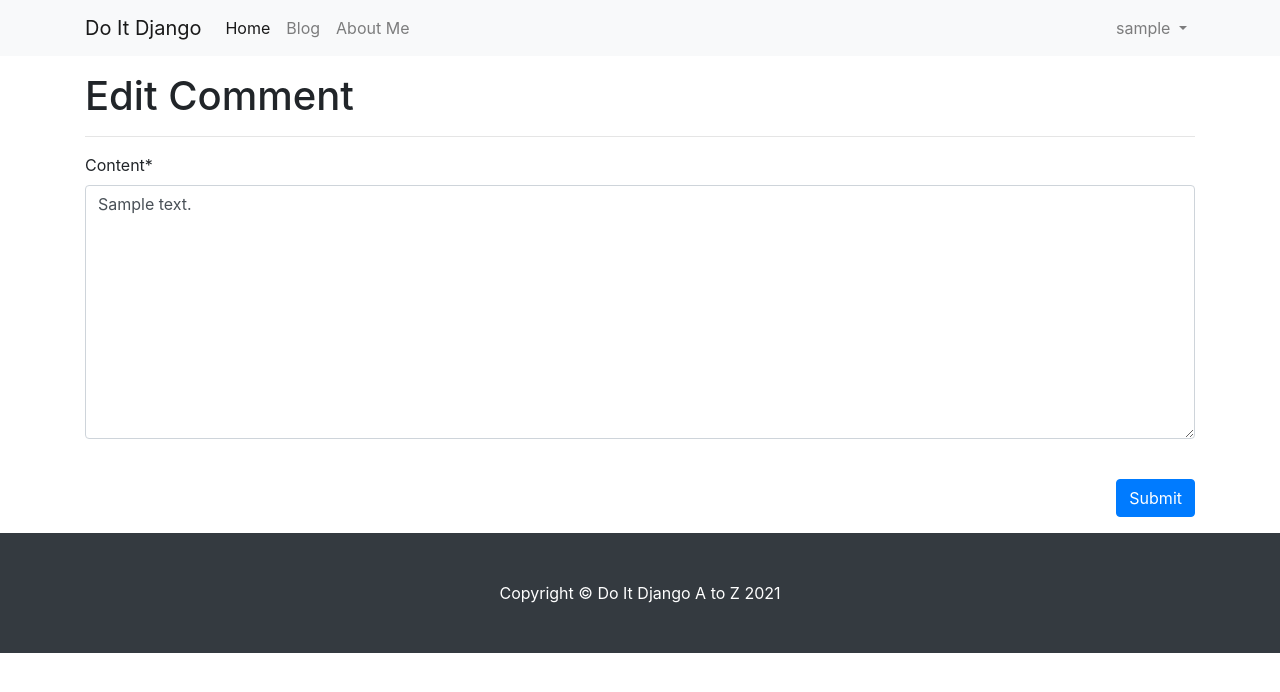
After one commit to ssohee98/My-Chicken-Shop, a Django app: page /shop/update_comment/1/ in a window 1280 px wide. The commit adds this page. Shown: the top 692 px of the page. Run offline with Django 3.2, Linux system fonts and the light colour scheme; a user stored in the database is signed in; tables that the repository leaves empty hold one stand-in row (values such as "Sample post"); some libraries are stand-ins or nearby versions.

Commit message:
comment-form으로 댓글 작성&수정&삭제 기능 구현

```diff
--- a/shop/admin.py
+++ b/shop/admin.py
@@ -1,7 +1,9 @@
 from django.contrib import admin
-from .models import Menu, Category
+from markdownx.admin import MarkdownxModelAdmin
+from .models import Menu, Category, Comment
 
-admin.site.register(Menu)
+admin.site.register(Menu, MarkdownxModelAdmin)
+admin.site.register(Comment)
 
 
 class CategoryAdmin(admin.ModelAdmin):
--- /dev/null
+++ b/shop/forms.py
@@ -0,0 +1,8 @@
+from .models import Comment
+from django import forms
+
+
+class CommentForm(forms.ModelForm):
+    class Meta:
+        model = Comment
+        fields = ('content',)
--- a/shop/models.py
+++ b/shop/models.py
@@ -37,3 +37,16 @@ class Menu(models.Model):
 
     def get_content_markdown(self):
         return markdown(self.content)
+
+class Comment(models.Model):
+    menu = models.ForeignKey(Menu, on_delete=models.CASCADE)
+    author = models.ForeignKey(User, on_delete=models.CASCADE)
+    content = models.TextField()
+    created_at = models.DateTimeField(auto_now_add=True)
+    modified_at = models.DateTimeField(auto_now=True)
+
+    def __str__(self):
+        return f'{self.author}::{self.content}'
+
+    def get_absolute_url(self):
+        return f'{self.menu.get_absolute_url()}#comment-{self.pk}'
--- /dev/null
+++ b/shop/templates/shop/comment_form.html
@@ -0,0 +1,13 @@
+{% extends 'shop/base_full_width.html' %}
+{% load crispy_forms_tags %}
+{% block head_title %}Edit Comment - Shop{% endblock %}
+
+{% block main_area %}
+    <h1>Edit Comment</h1>
+    <hr/>
+    <form method="post" id="comment-form">{% csrf_token %}
+        {{ form | crispy }}
+        <br/>
+        <button type="submit" class="btn btn-primary float-right">Submit</button>
+    </form>
+{% endblock %}
--- a/shop/urls.py
+++ b/shop/urls.py
@@ -2,9 +2,12 @@ from django.urls import path
 from . import views
 
 urlpatterns = [
+    path('delete_comment/<int:pk>/', views.delete_comment),
+    path('update_comment/<int:pk>/', views.CommentUpdate.as_view()),
     path('update_menu/<int:pk>/', views.MenuUpdate.as_view()),
     path('create_menu/', views.MenuCreate.as_view()),
     path('category/<str:slug>/', views.category_page),
+    path('<int:pk>/new_comment/', views.new_comment),
     path('<int:pk>/', views.MenuDetail.as_view()),
     path('', views.MenuList.as_view()),
     # path('<int:pk>/', views.single_menu_page),
--- a/shop/views.py
+++ b/shop/views.py
@@ -1,8 +1,11 @@
 from django.shortcuts import render, redirect
 from django.views.generic import ListView, DetailView, CreateView, UpdateView
 from django.contrib.auth.mixins import LoginRequiredMixin, UserPassesTestMixin
-from .models import Menu, Category
+from django.shortcuts import get_object_or_404
+from .models import Menu, Category, Comment
 from django.core.exceptions import PermissionDenied
+from .forms import CommentForm
+
 
 class MenuList(ListView):
     model = Menu
@@ -13,6 +16,7 @@ class MenuList(ListView):
         context['no_category_menu_count'] = Menu.objects.filter(category=None).count()
         return context
 
+
 class MenuDetail(DetailView):
     model = Menu
 
@@ -20,7 +24,9 @@ class MenuDetail(DetailView):
         context = super(MenuDetail, self).get_context_data()
         context['categories'] = Category.objects.all()
         context['no_category_menu_count'] = Menu.objects.filter(category=None).count()
+        context['comment_form'] = CommentForm
         return context
+
 
 class MenuCreate(LoginRequiredMixin, UserPassesTestMixin, CreateView):
     model = Menu
@@ -37,6 +43,7 @@ class MenuCreate(LoginRequiredMixin, UserPassesTestMixin, CreateView):
         else:
             return redirect('/shop/')
 
+
 class MenuUpdate(LoginRequiredMixin, UpdateView):
     model = Menu
     fields = ['title', 'hook_text', 'content', 'head_image', 'price', 'category']
@@ -48,6 +55,7 @@ class MenuUpdate(LoginRequiredMixin, UpdateView):
             return super(MenuUpdate, self).dispatch(request, *args, **kwargs)
         else:
             raise PermissionDenied
+
 
 def category_page(request, slug):
     if slug == 'no_category':
@@ -67,24 +75,40 @@ def category_page(request, slug):
             'category': category,
         }
     )
-# def index(request):
-#     posts = Post.objects.all().order_by('-pk')
-#
-#     return render(
-#         request,
-#         'blog/menu_list.html',
-#         {
-#             'posts': posts,
-#         }
-#     )
 
-# def single_menu_page(request, pk):
-#     menu = Menu.objects.get(pk=pk)
-#
-#     return render(
-#         request,
-#         'shop/menu_detail.html',
-#         {
-#             'menu': menu,
-#         }
-#     )
+
+def new_comment(request, pk):
+    if request.user.is_authenticated:
+        menu = get_object_or_404(Menu, pk=pk)
+
+        if request.method == 'POST':
+            comment_form = CommentForm(request.POST)
+            if comment_form.is_valid():
+                comment = comment_form.save(commit=False)
+                comment.menu = menu
+                comment.author = request.user
+                comment.save()
+                return redirect(comment.get_absolute_url())
+        else:
+            return redirect(menu.get_absolute_url())
+    else:
+        raise PermissionDenied
+
+def delete_comment(request, pk):
+    comment = get_object_or_404(Comment, pk=pk)
+    menu = comment.menu
+    if request.user.is_authenticated and request.user == comment.author:
+        comment.delete()
+        return redirect(menu.get_absolute_url())
+    else:
+        raise PermissionDenied
+
+class CommentUpdate(LoginRequiredMixin, UpdateView):
+    model = Comment
+    form_class = CommentForm
+
+    def dispatch(self, request, *args, **kwargs):
+        if request.user.is_authenticated and request.user == self.get_object().author:
+            return super(CommentUpdate, self).dispatch(request, *args, **kwargs)
+        else:
+            raise PermissionDenied
```
Also changed, not shown: shop/templates/shop/menu_detail.html (+53 -27 lines), shop/templates/__init__.py (added).
